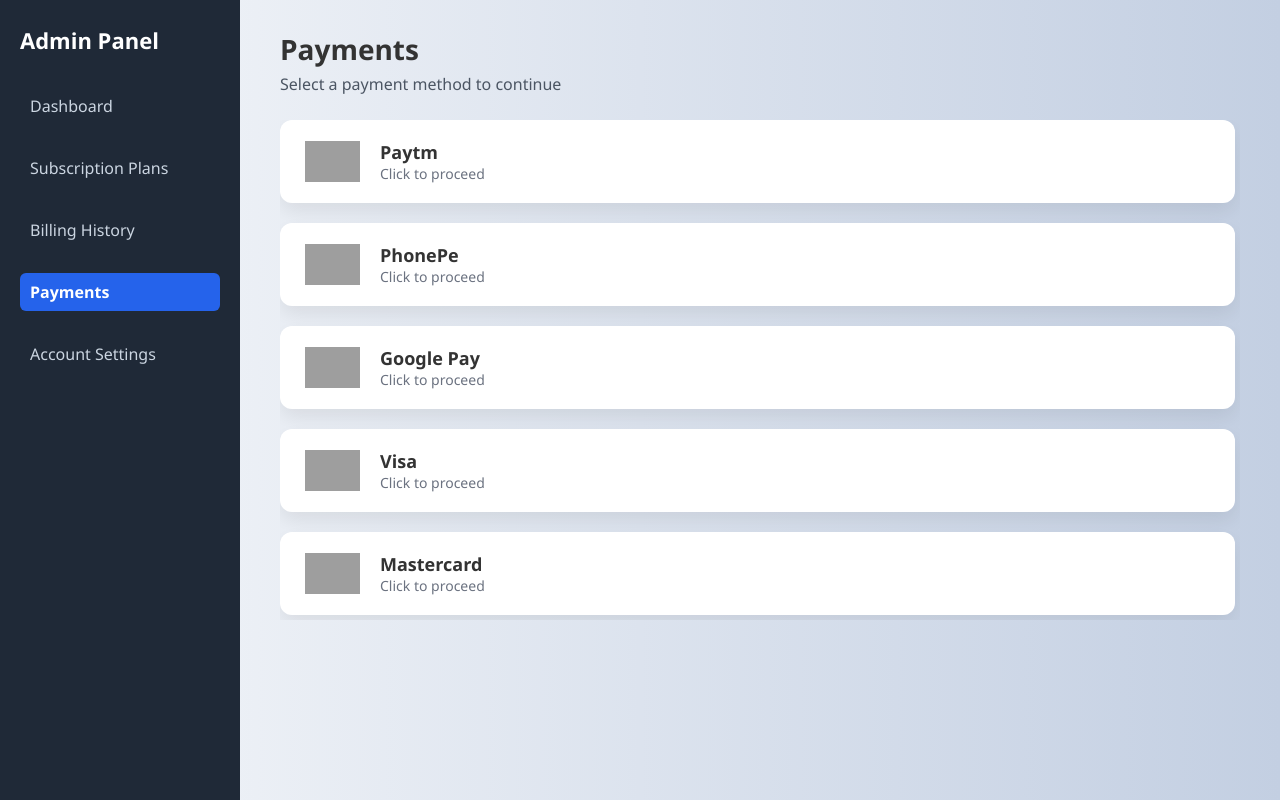
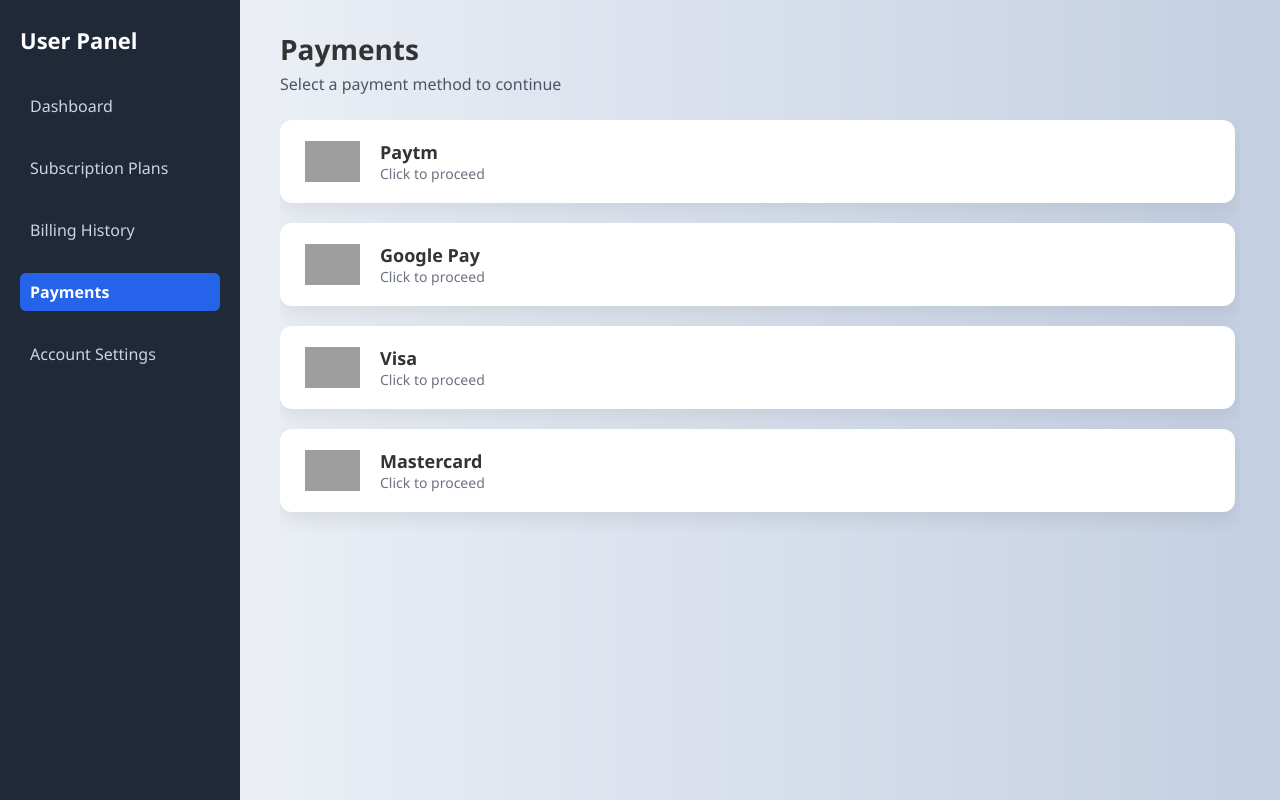
Before and after one commit to AshrithaMarru/Subscription-Management-system, a plain HTML site: page user_templates/payments.html in a window 1280 px wide. Drawn offline with Linux system fonts and the light colour scheme; grey boxes are pictures that could not be loaded.

Commit message:
finalone user pages

```diff
--- a/user_templates/payments.html
+++ b/user_templates/payments.html
@@ -103,7 +103,7 @@
 <body>
 <div class="container">
   <div class="sidebar">
-    <h3>Admin Panel</h3>
+    <h3>User Panel</h3>
     <a href="dashboard.html">Dashboard</a>
     <a href="subscription_plans.html">Subscription Plans</a>
     <a href="billing.html">Billing History</a>
@@ -129,7 +129,6 @@
 <script>
   const payments = [
     { type: 'Paytm' },
-    { type: 'PhonePe' },
     { type: 'Google Pay' },
     { type: 'Visa' },
     { type: 'Mastercard' }
@@ -140,7 +139,6 @@
       case 'visa': return 'https://img.icons8.com/color/48/000000/visa.png';
       case 'mastercard': return 'https://img.icons8.com/color/48/000000/mastercard.png';
       case 'paytm': return 'https://img.icons8.com/color/48/000000/paytm.png';
-      case 'phonepe': return 'https://img.icons8.com/color/48/000000/phonepe.png';
       case 'google pay': return 'https://img.icons8.com/color/48/000000/google-pay-india.png';
       default: return 'https://img.icons8.com/ios-filled/50/000000/bank-card-back-side.png';
     }
```
Also changed, not shown: user_templates/account_settings.html (+1 -1 lines), user_templates/dashboard.html (+2 -2 lines), user_templates/subscription_plans.html (+1 -1 lines).
